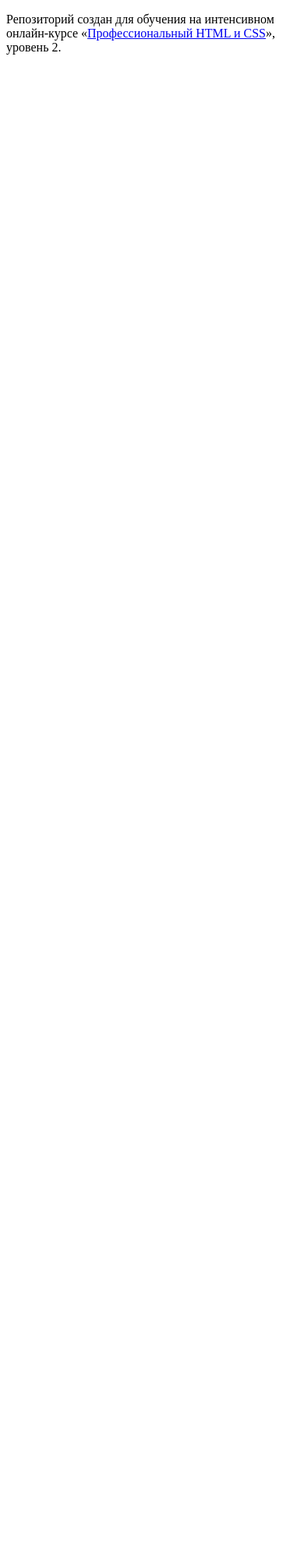
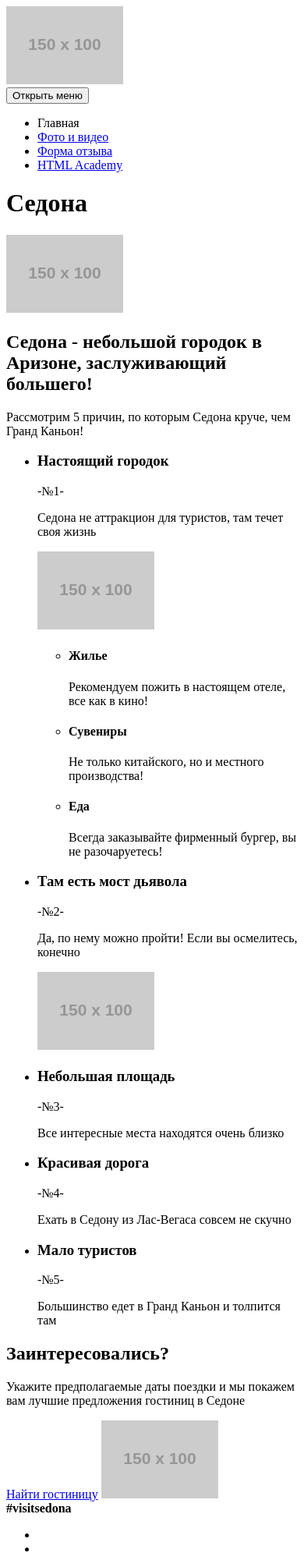
Before and after one commit to gonch0/22506-sedona, a website: page source/index.html in a window 390 px wide. Shown: the top 2000 px of the page at 78% size. Before the commit the page ends 844 px from the top, so only its background shows below. Drawn offline with Linux system fonts and the light colour scheme; placeholder pictures from the web are drawn by us.

Commit message:
Задание модуля 2

```diff
--- a/source/index.html
+++ b/source/index.html
@@ -2,11 +2,148 @@
 <html lang="ru">
   <head>
     <meta charset="utf-8">
-    <title>HTML Academy: Седона</title>
+    <title>HTML Academy: Седона Главная</title>
   </head>
   <body>
+<!--Рабочая версия-->
+    <header class="page-header">
+      <a class="page-header__logo">
+        <img class="page-header__logo-image" src="http://placehold.it/150x100" alt="Седона логотип">
+      </a>
 
-    <p>Репозиторий создан для обучения на интенсивном онлайн‑курсе «<a href="https://htmlacademy.ru/intensive/adaptive">Профессиональный HTML и CSS</a>», уровень 2.</p>
+      <nav class="main-nav">
+        <button class="main-nav__toggle" type="button">Открыть меню</button>
+        <div class="main-nav__wrapper">
+          <ul class="main-nav__list site-list">
+            <li class="site-list__item site-list__item--active">
+              <a>Главная</a>
+            </li>
+
+            <li class="site-list__item">
+              <a href="photo.html">Фото и видео</a>
+            </li>
+
+            <li class="site-list__item">
+              <a href="form.html">Форма отзыва</a>
+            </li>
+
+            <li class="site-list__item">
+              <a href="#">HTML Academy</a>
+            </li>
+          </ul>
+        </div>
+      </nav>
+
+    </header>
+
+    <main class="page-main">
+      <h1 class="visually-hidden">Седона</h1>
+
+      <div class="intro">
+        <img class="intro__image" src="http://placehold.it/150x100" alt="Интро Седона">
+      </div >
+
+      <section class="advantages">
+        <div class="advantages__wrapper">
+
+          <h2 class="advantages__title">Седона - небольшой городок в Аризоне, заслуживающий большего!</h2>
+          <p class="advantages__description">Рассмотрим 5 причин, по которым Седона круче, чем Гранд Каньон!</p>
+
+          <ul class="advantages__list">
+            <li class="advantages__item advantages__item--town">
+              <h3 class="advantages__title">Настоящий городок</h3>
+              <p class="advantages__description">-№1-</p>
+              <p class="advantages__description">Седона не аттракцион для туристов, там течет своя жизнь</p>
+              <img class="advantages__image" src="http://placehold.it/150x100" alt="Городок">
+
+              <ul class="advantages__list details-list">
+                  <li class="details-list__item details__item--living">
+                    <h4 class="details-list__title">Жилье</h4>
+                    <p class="details-list__description">Рекомендуем пожить в настоящем отеле, все как в кино!</p>
+                  </li>
+
+                  <li class="details-list__item details__item--souvenirs">
+                    <h4 class="details-list__title">Сувениры</h4>
+                    <p class="details-list__description">Не только китайского, но и местного производства!</p>
+                  </li>
+
+                  <li class="details-list__item details__item--food">
+                    <h4 class="details-list__title">Еда</h4>
+                    <p class="details-list__description">Всегда заказывайте фирменный бургер, вы не разочаруетесь!</p>
+                  </li>
+              </ul>
+
+            </li>
+
+            <li class="advantages__item">
+              <h3 class="advantages__title">Там есть мост дьявола</h3>
+              <p class="advantages_description">-№2-</p>
+              <p class="advantages_description">Да, по нему можно пройти! Если вы осмелитесь, конечно</p>
+              <img class="advantages__image" src="http://placehold.it/150x100" alt="Мост">
+            </li>
+
+            <li class="advantages__item">
+              <h3 class="advantages__title">Небольшая площадь</h3>
+              <p class="advantages_description">-№3-</p>
+              <p class="advantages_description">Все интересные места находятся очень близко</p>
+            </li>
+
+            <li class="advantages__item">
+              <h3 class="advantages__title--road">Красивая дорога</h3>
+              <p class="advantages_description">-№4-</p>
+              <p class="advantages_description">Ехать в Седону из Лас-Вегаса совсем не скучно</p>
+            </li>
+
+
+            <li class="advantages__item">
+              <h3 class="advantages__title--tourists">Мало туристов</h3>
+              <p class="advantages_description">-№5-</p>
+              <p class="advantages_description">Большинство едет в Гранд Каньон и толпится там</p>
+            </li>
+          </ul>
+        </div>
+      </section>
+
+      <section class="hotels">
+        <div class="hotels__wrapper">
+          <h2 class="hotels__title">Заинтересовались?</h2>
+          <p>Укажите предполагаемые даты поездки и мы покажем вам лучшие предложения гостиниц в Седоне</p>
+          <a class="hotels__search button" href="#">Найти гостиницу</a>
+
+          <img class="hotels__image" src="http://placehold.it/150x100" alt="Карта">
+         </div>
+      </section>
+
+    </main>
+
+    <footer class="page-footer">
+      <div class="page-footer__wrapper">
+        <div class="page-footer__title">
+          <b>#visitsedona</b>
+        </div>
+
+        <div class="page-footer__social social">
+          <ul class="social__list">
+            <li class="social__item">
+              <a class="social__link social__link--twitter" href="#"></a>
+            </li>
+            <li class="social__item">
+              <a class="social__link social__link--facebook" href="#"></a>
+            </li>
+            <li class="social__item">
+              <a class="social__link social__link--youtube" href="#"></a>
+            </li>
+          </ul>
+        </div>
+
+        <div class="page-footer__copyright copyright">
+          <b class="copyright__text">Разработано</b>
+          <a class="button copyright__link" href="https://htmlacademy.ru/intensive/adaptive">HTML Academy</a>
+
+        </div>
+
+      </div>
+    </footer>
 
   </body>
 </html>
```
Also changed, not shown: source/form.html (added, +152 -0 lines), source/photo.html (added, +112 -0 lines).
